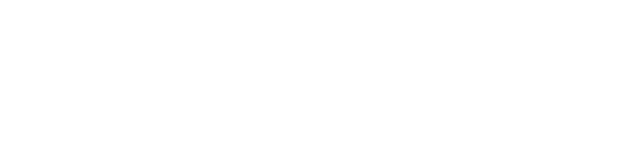
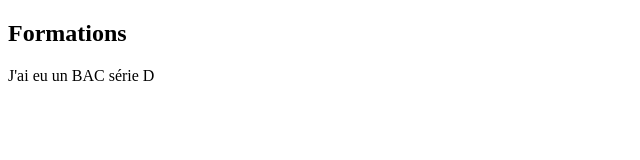
Before and after one commit to enocraoul/git-mon-cv, a plain HTML site: page index.html in a window 1280 px wide. Shown: the whole page, without its empty margins (0-640 px from the left). Drawn offline with Linux system fonts and the light colour scheme; files that its build step writes are made by us from their sources.

Commit message:
Mise en place de la section formations

```diff
--- a/index.html
+++ b/index.html
@@ -8,6 +8,9 @@
     <link rel="stylesheet" href="css/STYLE.css">
 </head>
 <body>
-
+    <section>
+        <h2>Formations</h2>
+        <p>J'ai eu un BAC série D</p>
+    </section>
 </body>
 </html>
```
